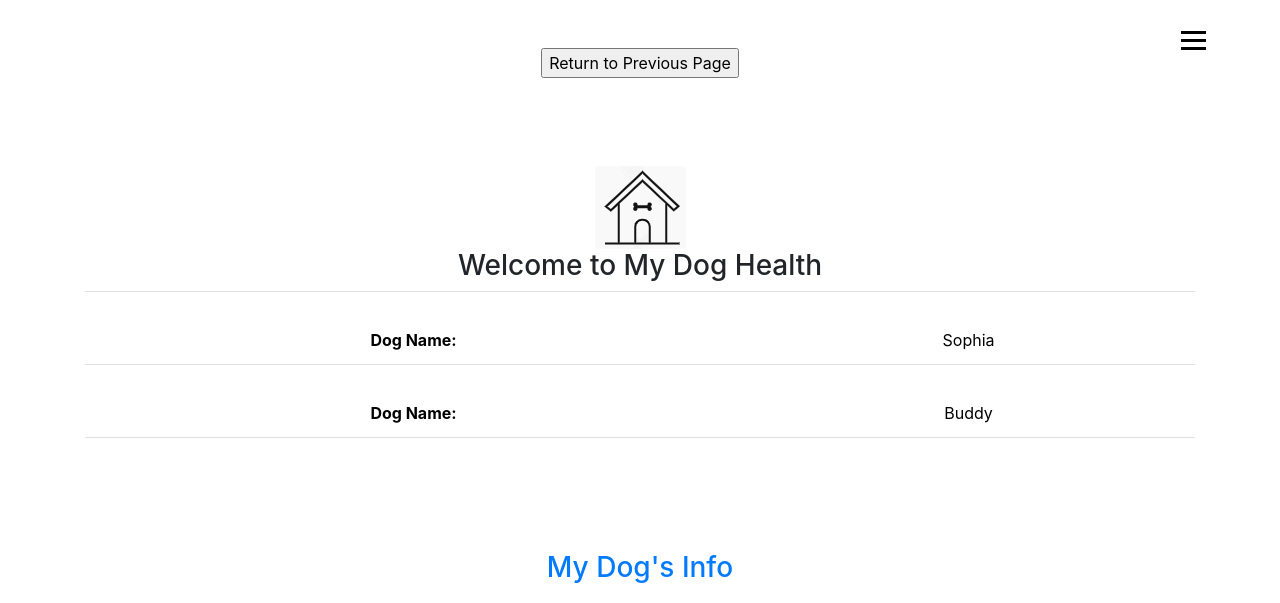
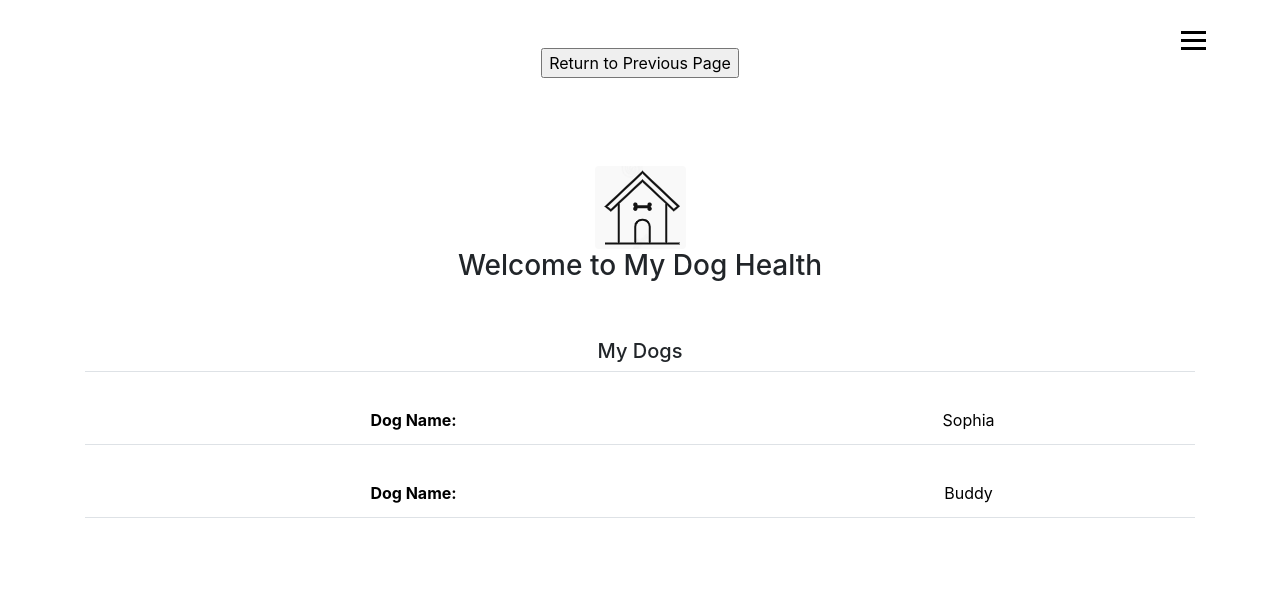
Before and after one commit to maxaeon/MyDogHealth, a PHP site: page /welcome.php in a window 1280 px wide. Shown: the part 24-627 px from the top of the page. Run offline with PHP 8.4, Linux system fonts and the light colour scheme; data comes from the database, SQL or seed files in the repository.

Commit message:
Update welcome.php

```diff
--- a/welcome.php
+++ b/welcome.php
@@ -59,7 +59,7 @@
 <section class="">
   <div class="container text-center">
     <div class="row">
-      <div class="col-lg-12">
+      <div class="col-lg-12"><h5><br><br>My Dogs</h5>
 <table class="table">
   <tbody>
     <?php include 'welcome-read.php'; ?>
```
